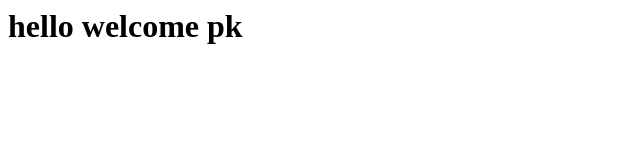
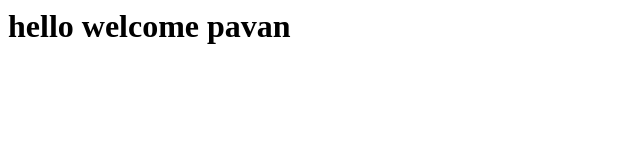
Before and after one commit to Pavankalyandhfm/website, a plain HTML site: page index.html in a window 1280 px wide. Shown: the full height of the page, 0-640 px from the left. Drawn offline with Linux system fonts and the light colour scheme.

Commit message:
Update index.html

```diff
--- a/index.html
+++ b/index.html
@@ -1,7 +1,7 @@
 <html>
   <body>
     <h1>
-      hello welcome pk
+      hello welcome pavan
     </h1>
   </body>
 </html>
```
